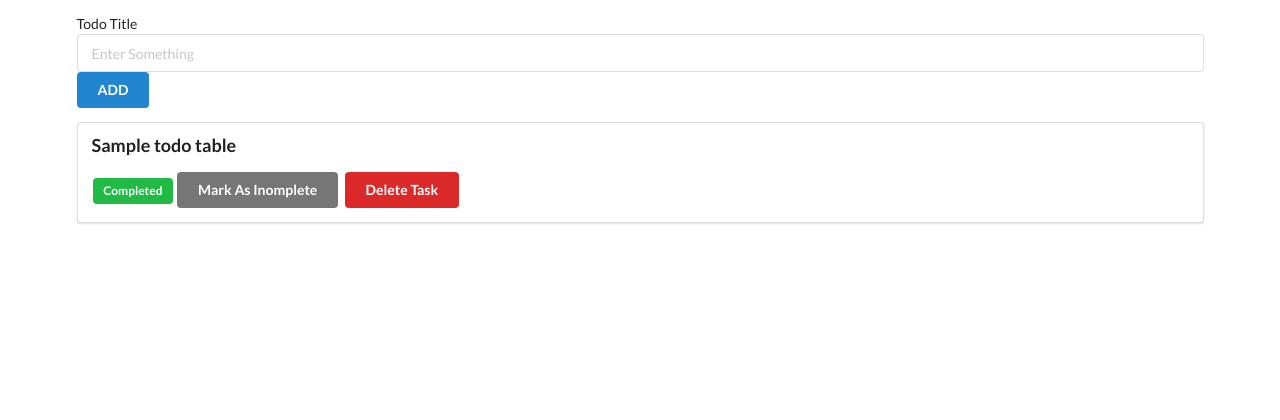
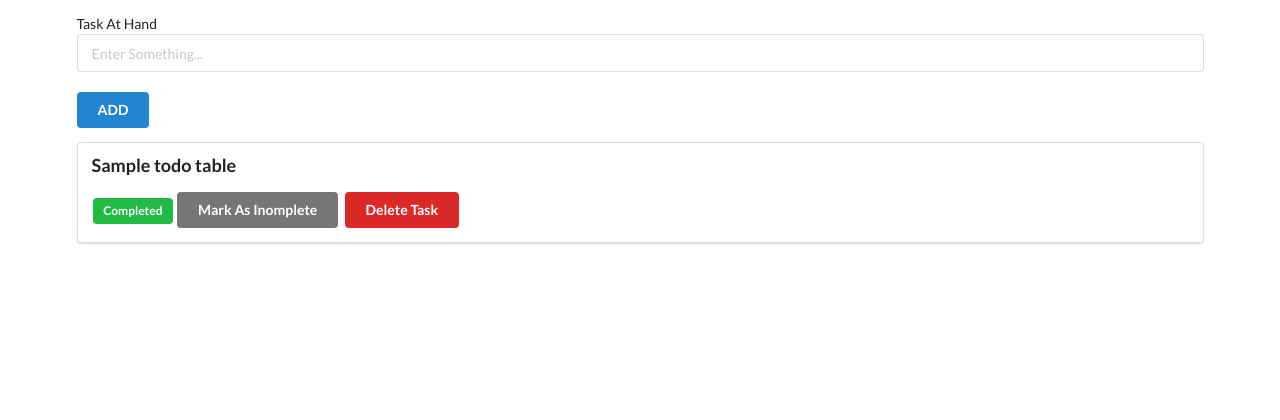
Before and after one commit to naufalmohamed/noteefy, a Flask app: page / in a window 1280 px wide. Shown: the part 82-502 px from the top of the page. Run offline with Flask 2, Linux system fonts and the light colour scheme; a database or web service that is not in the repository returns one stand-in record (values such as "Sample title"); some libraries are stand-ins or nearby versions.

Commit message:
Makes Changes

```diff
--- a/templates/base.html
+++ b/templates/base.html
@@ -19,10 +19,10 @@
 
 	<form class = "ui form" action = "/add" method="POST">
 		<div>
-			<label for="title">Todo Title</label>
-			<input type = "text" name = "title" placeholder = "Enter Something">
-			<br>
-			<button class = "ui blue button" type = "submit">ADD</button>
+			<label for="title">Task At Hand</label>
+			<input type = "text" name = "title" placeholder = "Enter Something...">
+			<br><br>
+			<button style = "text-aligign: center;" class = "ui blue button" type = "submit">ADD</button>
 		</div>
 	</form>
 
```
